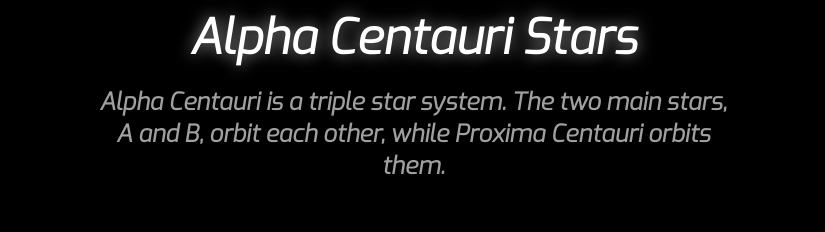
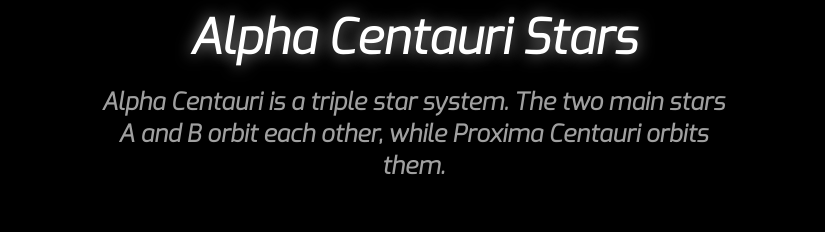
Before and after one commit to alex17ryan/Alpha-Centauri, a plain HTML site: page index.html in a window 1280 px wide. Shown: the part 826-1058 px from the top of the page, without its empty margins (227-1052 px from the left). Drawn offline with Linux system fonts and the light colour scheme.

Commit message:
Update index.html

```diff
--- a/index.html
+++ b/index.html
@@ -26,7 +26,7 @@
     <section class="page">
         <div id="p21" class="header">
             <h2>Alpha Centauri Stars</h2>
-            <h4>Alpha Centauri is a triple star system. The two main stars, A and B, orbit each other, while Proxima Centauri orbits them.</h4>
+            <h4>Alpha Centauri is a triple star system. The two main stars A and B orbit each other, while Proxima Centauri orbits them.</h4>
         </div>
         <div id="p22">
             <div id="p221">
```
